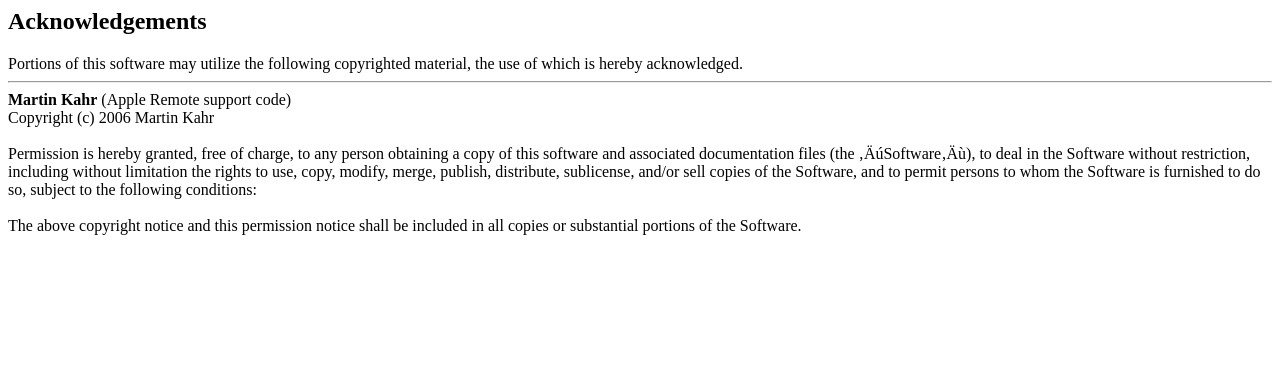
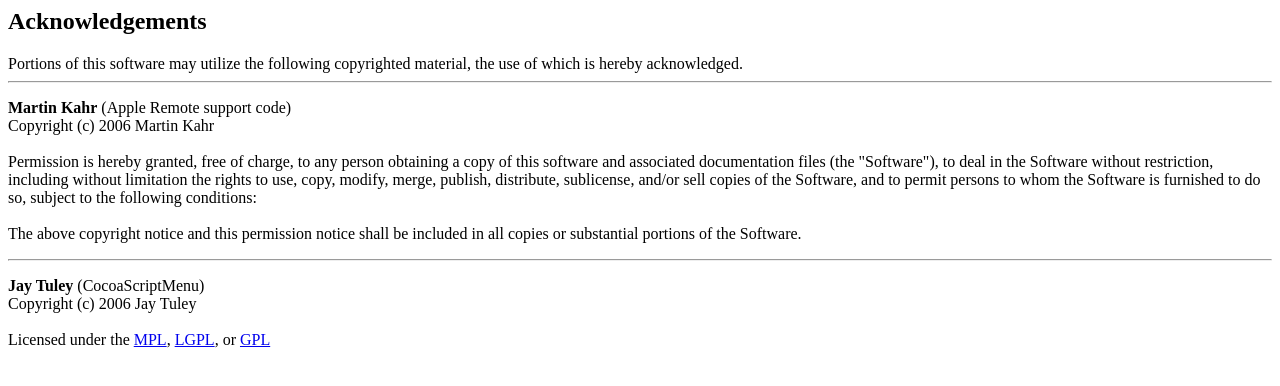
Before and after one commit to jbtule/NicePlayer, a plain HTML site: page Documents/acknowledgements.html in a window 1280 px wide. Drawn offline with Linux system fonts and the light colour scheme.

Commit message:
Added cocoascriptmenu to acknoledgements

```diff
--- a/Documents/acknowledgements.html
+++ b/Documents/acknowledgements.html
@@ -5,11 +5,19 @@
 Portions of this software may utilize the following copyrighted material, the use of which is hereby acknowledged.
 <br>
 <hr>
+<p>
 <b>Martin Kahr</b> (Apple Remote support code)<br>
 Copyright (c) 2006 Martin Kahr
 <br><br>
-Permission is hereby granted, free of charge, to any person obtaining a copy of this software and associated documentation files (the ‚ÄúSoftware‚Äù), to deal in the Software without restriction, including without limitation the rights to use, copy, modify, merge, publish, distribute, sublicense, and/or sell copies of the Software, and to permit persons to whom the Software is furnished to do so, subject to the following conditions:
+Permission is hereby granted, free of charge, to any person obtaining a copy of this software and associated documentation files (the "Software"), to deal in the Software without restriction, including without limitation the rights to use, copy, modify, merge, publish, distribute, sublicense, and/or sell copies of the Software, and to permit persons to whom the Software is furnished to do so, subject to the following conditions:
 <br><br>
 The above copyright notice and this permission notice shall be included in all copies or substantial portions of the Software.
+</p>
+<hr>
+<p>
+<b>Jay Tuley</b> (CocoaScriptMenu)<br>
+Copyright (c) 2006 Jay Tuley<br><br>
+Licensed under the <a href="http://www.mozilla.org/MPL/MPL-1.1.html">MPL</a>,  <a href="http://www.gnu.org/licenses/lgpl.html">LGPL</a>, or <a href="http://www.gnu.org/licenses/gpl.html">GPL</a>
+</p>
 </body>
 </html>
```
